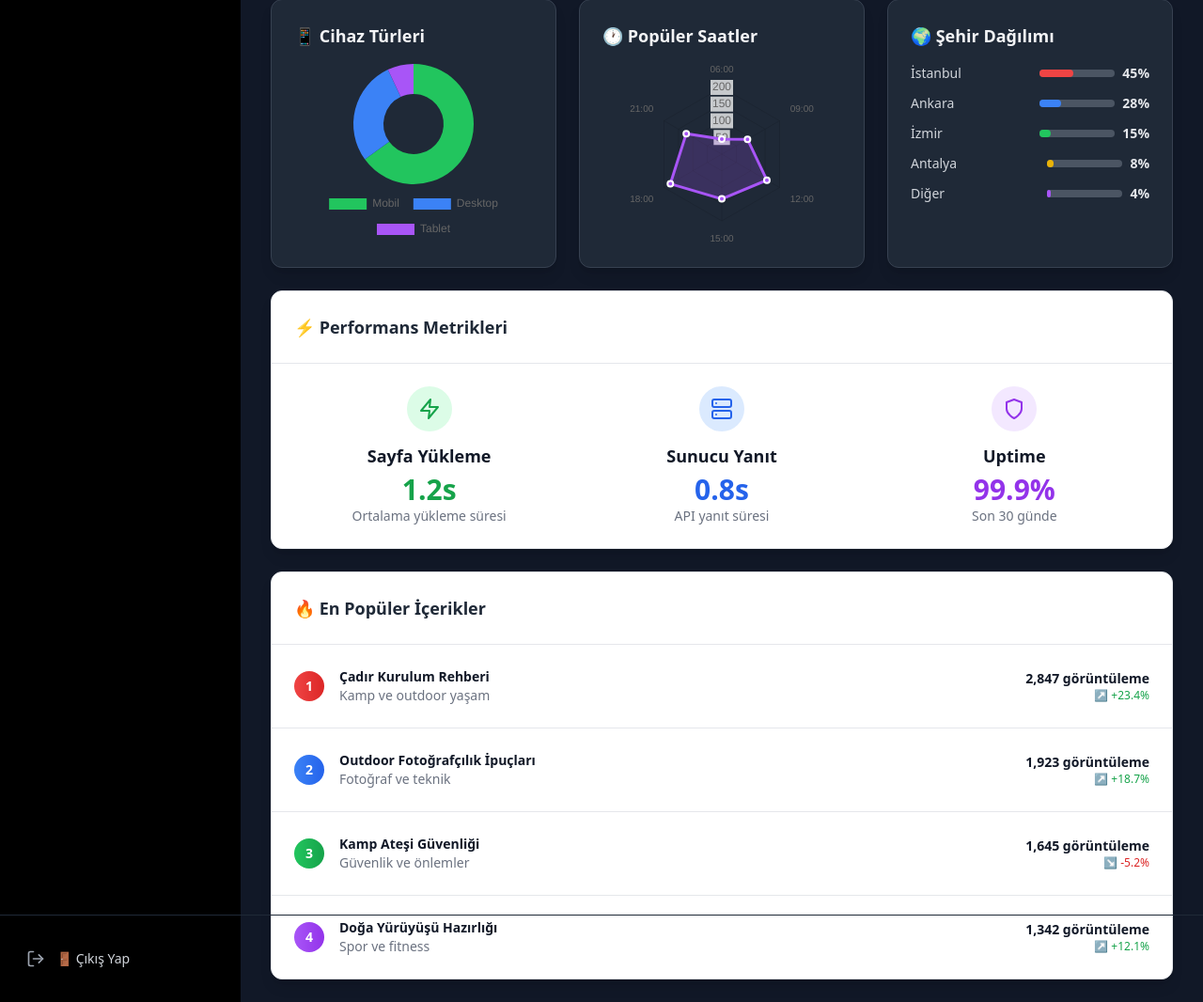
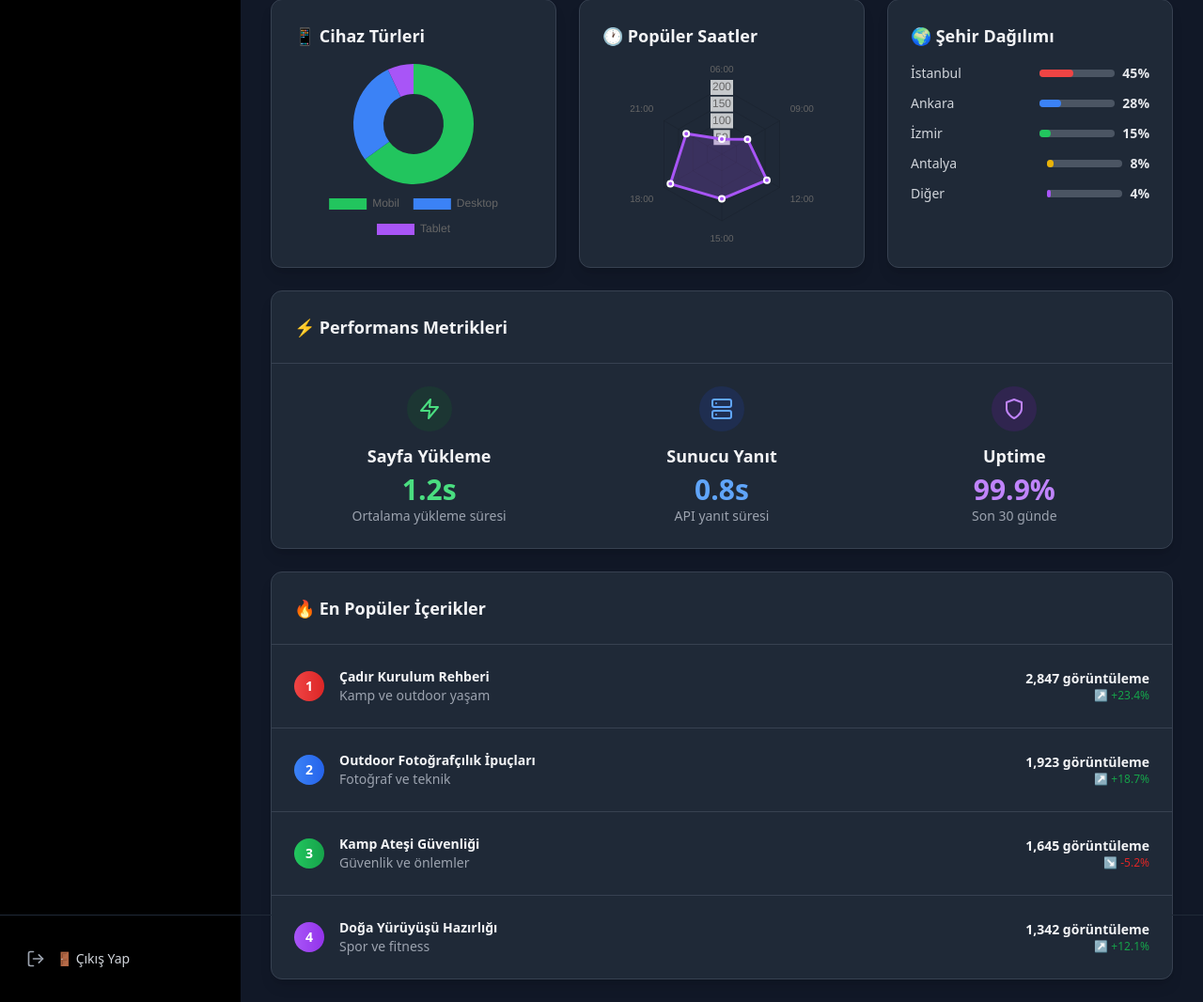
Before and after one commit to sikissavar-pixel/botcuk, a Flask app: page /analytics in a window 1280 px wide. Shown: the part 713-1779 px from the top of the page at 94% size. Run offline with Flask 3, Linux system fonts and the light colour scheme; a user stored in the database is signed in; some libraries are stand-ins or nearby versions.

Commit message:
Update website's color scheme and text styles for a refreshed look
This commit updates the color palette and text styling across multiple HTML templates (analytics.html, conversations.html, users.html) to enhance the visual appearance and readability of the user interface. Changes include modifying background colors, text colors, and button styles for a more consistent and modern aesthetic.

Replit-Commit-Author: Agent
Replit-Commit-Session-Id: 54fe6a02-0296-4675-95f7-befa3d5059c6
Replit-Commit-Checkpoint-Type: intermediate_checkpoint
Replit-Commit-Screenshot-Url: https://storage.googleapis.com/screenshot-production-us-central1/76404261-00aa-4382-b7c3-d7e39bb57922/54fe6a02-0296-4675-95f7-befa3d5059c6/LB2kbId

```diff
--- a/templates/analytics.html
+++ b/templates/analytics.html
@@ -163,95 +163,95 @@
   </div>
 
   <!-- Performans Metrikleri -->
-  <div class="bg-white rounded-xl shadow-lg border border-gray-200">
-    <div class="p-6 border-b border-gray-200">
-      <h3 class="text-lg font-semibold text-gray-800">⚡ Performans Metrikleri</h3>
+  <div class="bg-gray-800 rounded-xl shadow-lg border border-gray-700">
+    <div class="p-6 border-b border-gray-700">
+      <h3 class="text-lg font-semibold text-gray-100">⚡ Performans Metrikleri</h3>
     </div>
     <div class="p-6">
       <div class="grid grid-cols-1 md:grid-cols-3 gap-6">
         <div class="text-center">
-          <div class="inline-flex items-center justify-center w-12 h-12 bg-green-100 rounded-full mb-3">
-            <i data-feather="zap" class="w-6 h-6 text-green-600"></i>
+          <div class="inline-flex items-center justify-center w-12 h-12 bg-green-900/30 rounded-full mb-3">
+            <i data-feather="zap" class="w-6 h-6 text-green-400"></i>
           </div>
-          <h4 class="text-lg font-semibold text-gray-900">Sayfa Yükleme</h4>
-          <p class="text-3xl font-bold text-green-600 mt-1">1.2s</p>
-          <p class="text-sm text-gray-500">Ortalama yükleme süresi</p>
+          <h4 class="text-lg font-semibold text-gray-100">Sayfa Yükleme</h4>
+          <p class="text-3xl font-bold text-green-400 mt-1">1.2s</p>
+          <p class="text-sm text-gray-400">Ortalama yükleme süresi</p>
         </div>
         <div class="text-center">
-          <div class="inline-flex items-center justify-center w-12 h-12 bg-blue-100 rounded-full mb-3">
-            <i data-feather="server" class="w-6 h-6 text-blue-600"></i>
+          <div class="inline-flex items-center justify-center w-12 h-12 bg-blue-900/30 rounded-full mb-3">
+            <i data-feather="server" class="w-6 h-6 text-blue-400"></i>
           </div>
-          <h4 class="text-lg font-semibold text-gray-900">Sunucu Yanıt</h4>
-          <p class="text-3xl font-bold text-blue-600 mt-1">0.8s</p>
-          <p class="text-sm text-gray-500">API yanıt süresi</p>
+          <h4 class="text-lg font-semibold text-gray-100">Sunucu Yanıt</h4>
+          <p class="text-3xl font-bold text-blue-400 mt-1">0.8s</p>
+          <p class="text-sm text-gray-400">API yanıt süresi</p>
         </div>
         <div class="text-center">
-          <div class="inline-flex items-center justify-center w-12 h-12 bg-purple-100 rounded-full mb-3">
-            <i data-feather="shield" class="w-6 h-6 text-purple-600"></i>
+          <div class="inline-flex items-center justify-center w-12 h-12 bg-purple-900/30 rounded-full mb-3">
+            <i data-feather="shield" class="w-6 h-6 text-purple-400"></i>
           </div>
-          <h4 class="text-lg font-semibold text-gray-900">Uptime</h4>
-          <p class="text-3xl font-bold text-purple-600 mt-1">99.9%</p>
-          <p class="text-sm text-gray-500">Son 30 günde</p>
+          <h4 class="text-lg font-semibold text-gray-100">Uptime</h4>
+          <p class="text-3xl font-bold text-purple-400 mt-1">99.9%</p>
+          <p class="text-sm text-gray-400">Son 30 günde</p>
         </div>
       </div>
     </div>
   </div>
 
   <!-- En Popüler İçerikler -->
-  <div class="bg-white rounded-xl shadow-lg border border-gray-200">
-    <div class="p-6 border-b border-gray-200">
-      <h3 class="text-lg font-semibold text-gray-800">🔥 En Popüler İçerikler</h3>
+  <div class="bg-gray-800 rounded-xl shadow-lg border border-gray-700">
+    <div class="p-6 border-b border-gray-700">
+      <h3 class="text-lg font-semibold text-gray-100">🔥 En Popüler İçerikler</h3>
     </div>
-    <div class="divide-y divide-gray-200">
-      <div class="p-6 flex items-center justify-between hover:bg-gray-50">
+    <div class="divide-y divide-gray-700">
+      <div class="p-6 flex items-center justify-between hover:bg-gray-700">
         <div class="flex items-center space-x-4">
           <div class="w-8 h-8 bg-gradient-to-r from-red-500 to-red-600 rounded-full flex items-center justify-center text-white font-bold text-sm">1</div>
           <div>
-            <h4 class="text-sm font-semibold text-gray-900">Çadır Kurulum Rehberi</h4>
-            <p class="text-sm text-gray-500">Kamp ve outdoor yaşam</p>
+            <h4 class="text-sm font-semibold text-gray-100">Çadır Kurulum Rehberi</h4>
+            <p class="text-sm text-gray-400">Kamp ve outdoor yaşam</p>
           </div>
         </div>
         <div class="text-right">
-          <p class="text-sm font-semibold text-gray-900">2,847 görüntüleme</p>
+          <p class="text-sm font-semibold text-gray-100">2,847 görüntüleme</p>
           <p class="text-xs text-green-600">↗️ +23.4%</p>
         </div>
       </div>
-      <div class="p-6 flex items-center justify-between hover:bg-gray-50">
+      <div class="p-6 flex items-center justify-between hover:bg-gray-700">
         <div class="flex items-center space-x-4">
           <div class="w-8 h-8 bg-gradient-to-r from-blue-500 to-blue-600 rounded-full flex items-center justify-center text-white font-bold text-sm">2</div>
           <div>
-            <h4 class="text-sm font-semibold text-gray-900">Outdoor Fotoğrafçılık İpuçları</h4>
-            <p class="text-sm text-gray-500">Fotoğraf ve teknik</p>
+            <h4 class="text-sm font-semibold text-gray-100">Outdoor Fotoğrafçılık İpuçları</h4>
+            <p class="text-sm text-gray-400">Fotoğraf ve teknik</p>
           </div>
         </div>
         <div class="text-right">
-          <p class="text-sm font-semibold text-gray-900">1,923 görüntüleme</p>
+          <p class="text-sm font-semibold text-gray-100">1,923 görüntüleme</p>
           <p class="text-xs text-green-600">↗️ +18.7%</p>
         </div>
       </div>
-      <div class="p-6 flex items-center justify-between hover:bg-gray-50">
+      <div class="p-6 flex items-center justify-between hover:bg-gray-700">
         <div class="flex items-center space-x-4">
           <div class="w-8 h-8 bg-gradient-to-r from-green-500 to-green-600 rounded-full flex items-center justify-center text-white font-bold text-sm">3</div>
           <div>
-            <h4 class="text-sm font-semibold text-gray-900">Kamp Ateşi Güvenliği</h4>
-            <p class="text-sm text-gray-500">Güvenlik ve önlemler</p>
+            <h4 class="text-sm font-semibold text-gray-100">Kamp Ateşi Güvenliği</h4>
+            <p class="text-sm text-gray-400">Güvenlik ve önlemler</p>
           </div>
         </div>
         <div class="text-right">
-          <p class="text-sm font-semibold text-gray-900">1,645 görüntüleme</p>
+          <p class="text-sm font-semibold text-gray-100">1,645 görüntüleme</p>
           <p class="text-xs text-red-600">↘️ -5.2%</p>
         </div>
       </div>
-      <div class="p-6 flex items-center justify-between hover:bg-gray-50">
+      <div class="p-6 flex items-center justify-between hover:bg-gray-700">
         <div class="flex items-center space-x-4">
           <div class="w-8 h-8 bg-gradient-to-r from-purple-500 to-purple-600 rounded-full flex items-center justify-center text-white font-bold text-sm">4</div>
           <div>
-            <h4 class="text-sm font-semibold text-gray-900">Doğa Yürüyüşü Hazırlığı</h4>
-            <p class="text-sm text-gray-500">Spor ve fitness</p>
+            <h4 class="text-sm font-semibold text-gray-100">Doğa Yürüyüşü Hazırlığı</h4>
+            <p class="text-sm text-gray-400">Spor ve fitness</p>
           </div>
         </div>
         <div class="text-right">
-          <p class="text-sm font-semibold text-gray-900">1,342 görüntüleme</p>
+          <p class="text-sm font-semibold text-gray-100">1,342 görüntüleme</p>
           <p class="text-xs text-green-600">↗️ +12.1%</p>
         </div>
       </div>
```
Also changed, not shown: templates/conversations.html (+11 -11 lines), templates/users.html (+5 -5 lines).
